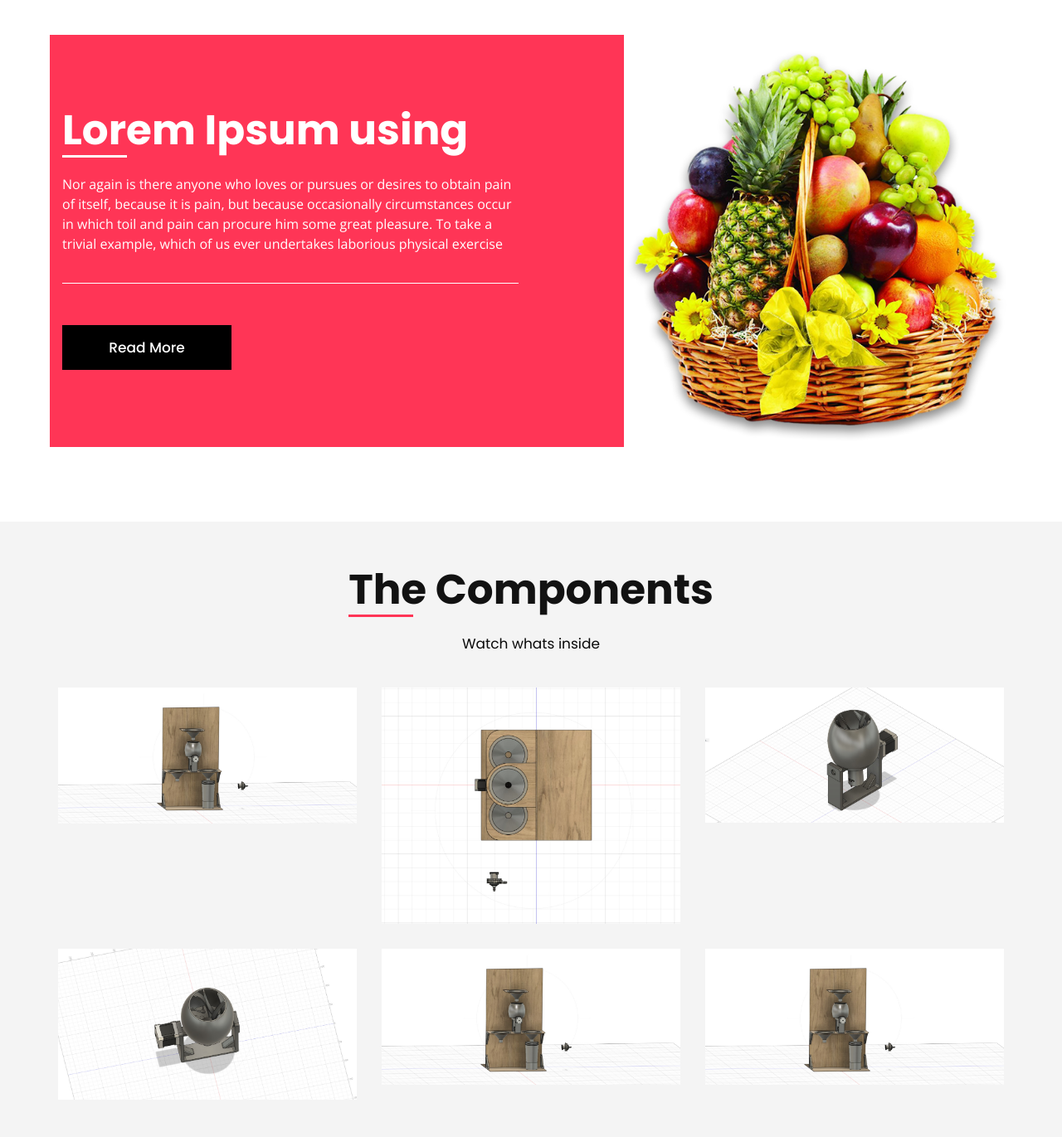
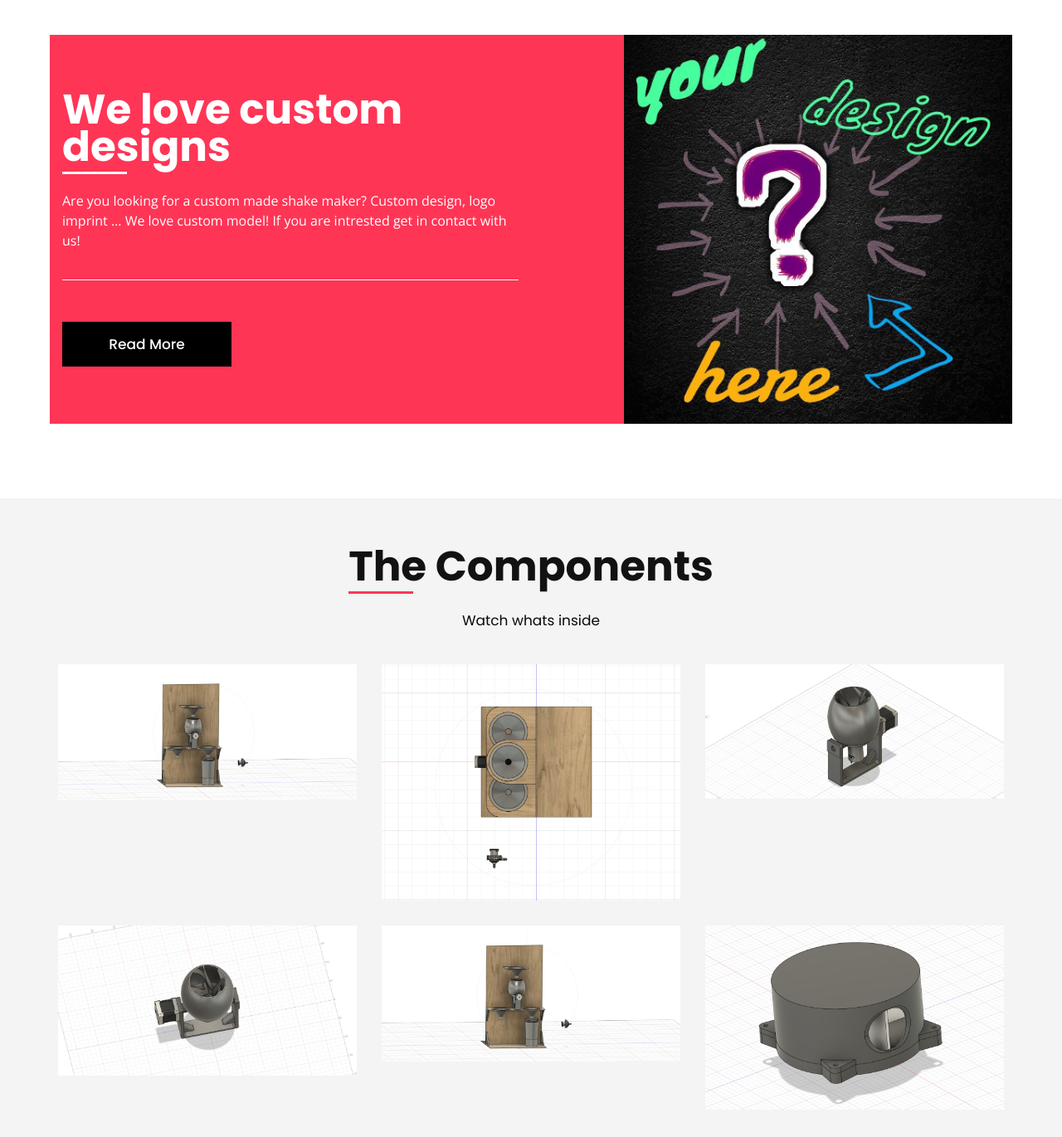
Before and after one commit to AP-Valley-shakeIt/website, a plain HTML site: page web/index.html in a window 1280 px wide. Shown: the part 2760-4131 px from the top of the page at 83% size. Drawn offline with nearby package versions, Linux system fonts and the light colour scheme; a web font is replaced by a local one.

Commit message:
FIX pics

```diff
--- a/web/index.html
+++ b/web/index.html
@@ -202,14 +202,14 @@
             <div class="row d_flex">
                <div class="col-md-6">
                   <div class="titlepage">
-                     <h2 >Lorem Ipsum using</h2>
-                     <p>Nor again is there anyone who loves or pursues or desires to obtain pain of itself, because it is pain, but because occasionally circumstances occur in which toil and pain can procure him some great pleasure. To take a trivial example, which of us ever undertakes laborious physical exercise</p>
+                     <h2>We love custom designs</h2>
+                     <p>Are you looking for a custom made shake maker? Custom design, logo imprint ... We love custom model! If you are intrested get in contact with us!</p>
                      <a class="read_more white_bg" href="Javascript:void(0)"> Read More</a>
                   </div>
                </div>
                <div class="col-md-5 offset-md-1 padding_right0">
                   <div class="frout_img">
-                     <figure><img src="images/frout.png" alt="#"/></figure>
+                     <figure><img src="images/custom.jpg" alt="#"/></figure>
                   </div>
                </div>
             </div>
@@ -260,7 +260,7 @@
                </div>
                <div class="col-md-4 col-sm-6">
                   <div class="gallery_img">
-                     <figure><img src="images/setup1.jpg" alt="#"/></figure>
+                     <figure><img src="images/dispensor.jpg" alt="#"/></figure>
                   </div>
                </div>
             </div>
```
Also changed, not shown: web/images/custom.jfif (added), web/images/custom.jpg (added), web/images/dispensor.jpg (added).
